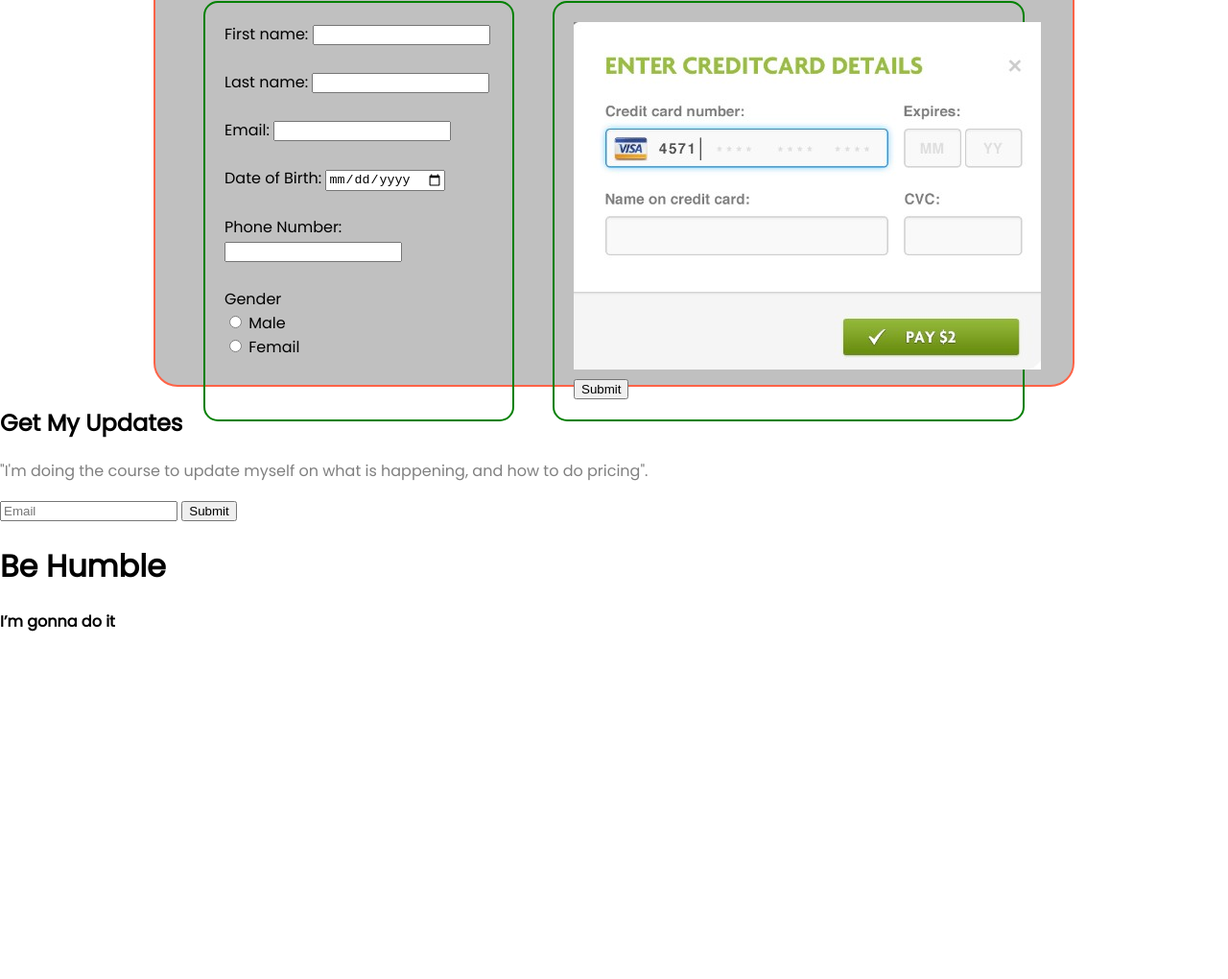
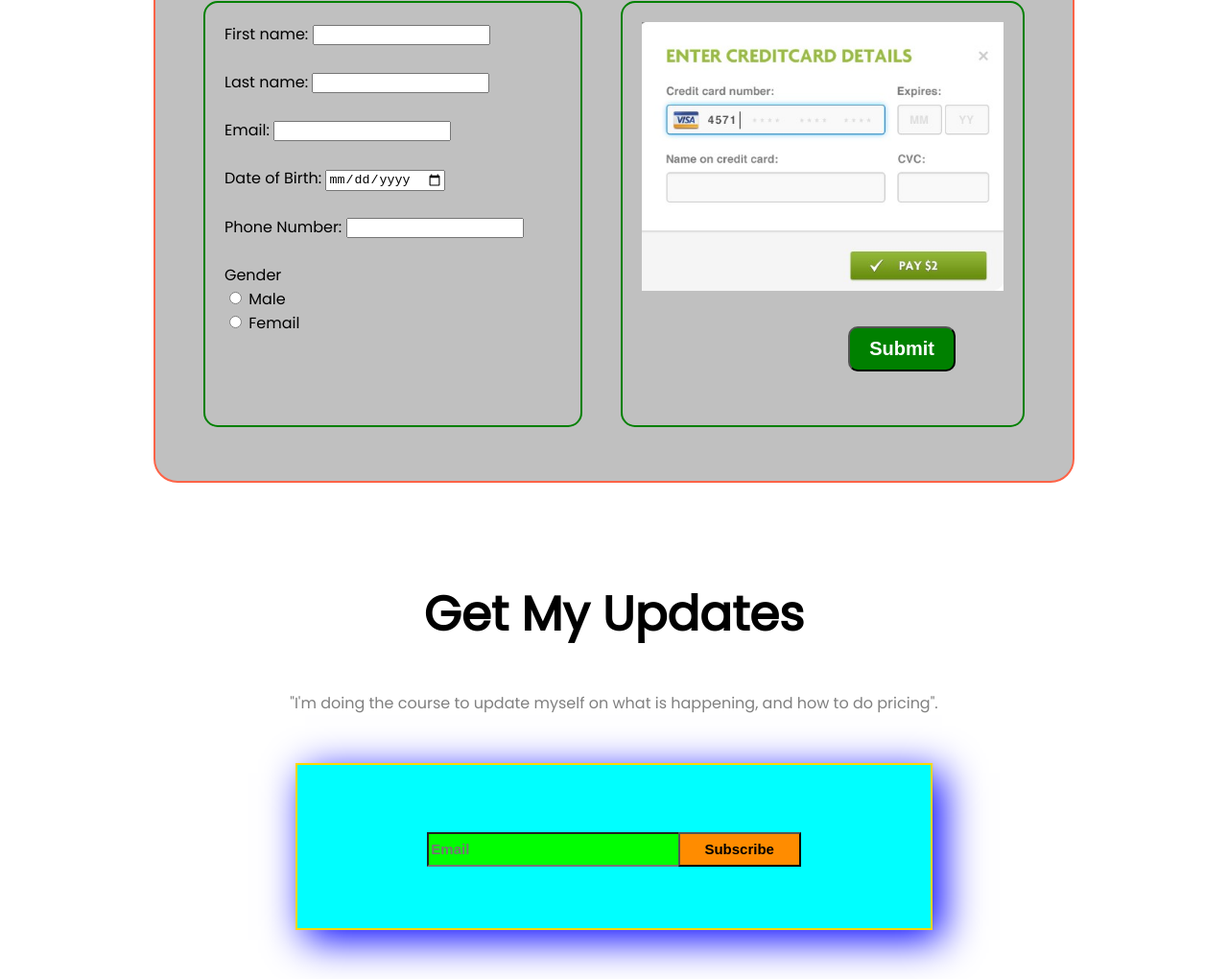
Before and after one commit to jonytheboss/donate-today-main, a plain HTML site: page index.html in a window 1280 px wide. Shown: the part 2500-3520 px from the top of the page at 96% size. Before the commit the page ends 3181 px from the top, so only its background shows below. Drawn offline with Linux system fonts and the light colour scheme.

Commit message:
final puss

```diff
--- a/index.html
+++ b/index.html
@@ -104,35 +104,28 @@
                 <label for="">Male</label><br>
                 <input type="radio">
                 <label for="">Femail</label><br>
-
             </form>
             <form class="form-inner" action="">
-
                 <img class="payment-img" src="images/payment 2.jpg" alt="">
-
-                <input type="submit" value="Submit">
-
+                <input class="Submit" type="submit" value="Submit">
             </form>
         </div>
-
-
-
-
-
     </div>
-    <section>
-        <h1>Get My Updates</h1>
+    <section class="bottom-section">
+        <h1 style="font-size: 50px;">Get My Updates</h1>
         <p>"I'm doing the course to update myself on what is happening, and how to do pricing".</p>
-        <div>
-            <input type="email" placeholder="Email">
-            <input type="submit">
+        <div class="Subscribe">
+            <div class="input-subscribe">
+                <input id="inner" type="email" placeholder="Email">
+                <input id="inner-subscribe" type="submit" value="Subscribe">
+            </div>
         </div>
     </section>
 
 </body>
 <footer>
-    <h1>Be Humble</h1>
-    <h4>I’m gonna do it</h4>
+    <h1 class="footer-h1">Be Humble</h1>
+    <h4 class="footer-h4">I’m gonna do it</h4>
 </footer>
 
 </html>
--- a/style.css
+++ b/style.css
@@ -137,7 +137,7 @@ hr {
 }
 
 .form-container {
-    height: 400px;
+    height: 500px;
     width: 70%;
     background-color: silver;
     border: 2px tomato solid;
@@ -152,5 +152,83 @@ hr {
     margin: 20px 20px;
     padding: 20px 20px;
     width: 50%;
+    height: 400px;
+}
+
+.payment-img {
+    height: 70%;
+}
+
+.Submit {
+    font-size: 20px;
+    font-weight: 900;
+    margin-bottom: 40px;
+    padding: 10px 20px;
+    background-color: green;
+    border-radius: 10px;
+    float: right;
+    margin-right: 50px;
+    margin-top: 30px;
+    color: white;
+}
+
+.bottom-section {
+    text-align: center;
+    margin-top: 100px;
+}
+
+.Subscribe {
+    box-shadow: 10px 10px 40px blue;
+    margin: auto;
+    margin-top: 50px;
+    height: 150px;
+    width: 50%;
+    border: 3px solid green;
+    padding: 10px;
+    background-color: aqua;
+    border: 2px gold solid;
+}
+
+.input-subscribe {
+    margin-top: 60px;
+}
+
+#inner {
+    height: 30px;
+    width: 40%;
+    margin-right: -7px;
+    background-color: lime;
+    font-weight: 700;
+    font-size: 15px;
+}
+
+#inner-subscribe {
+    height: 36px;
+    width: 20%;
+    background-color: darkorange;
+    font-weight: 700;
+    font-size: 15px;
 
 }
+
+footer {
+    height: 180px;
+    width: auto;
+    background-color: #000033;
+    margin-top: 100px;
+    text-align: center;
+}
+
+.footer-h1 {
+    font-size: 40px;
+    color: white;
+    font-weight: 700;
+    padding-top: 50px;
+    font-family: 'Brush Script MT', cursive;
+}
+
+.footer-h4 {
+    color: white;
+    font-weight: 500;
+
+}
```
